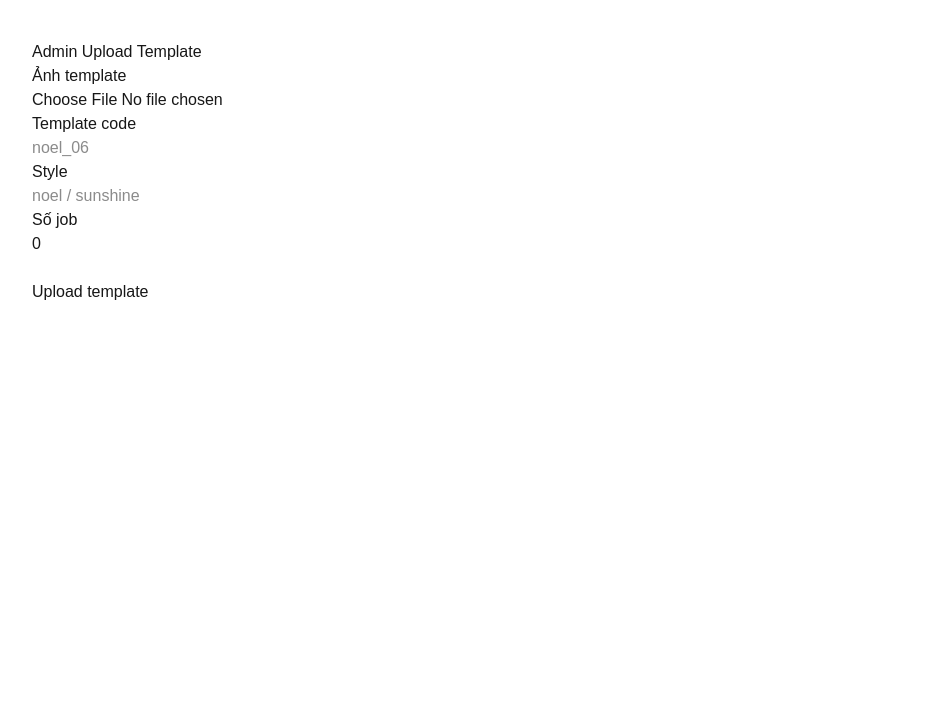
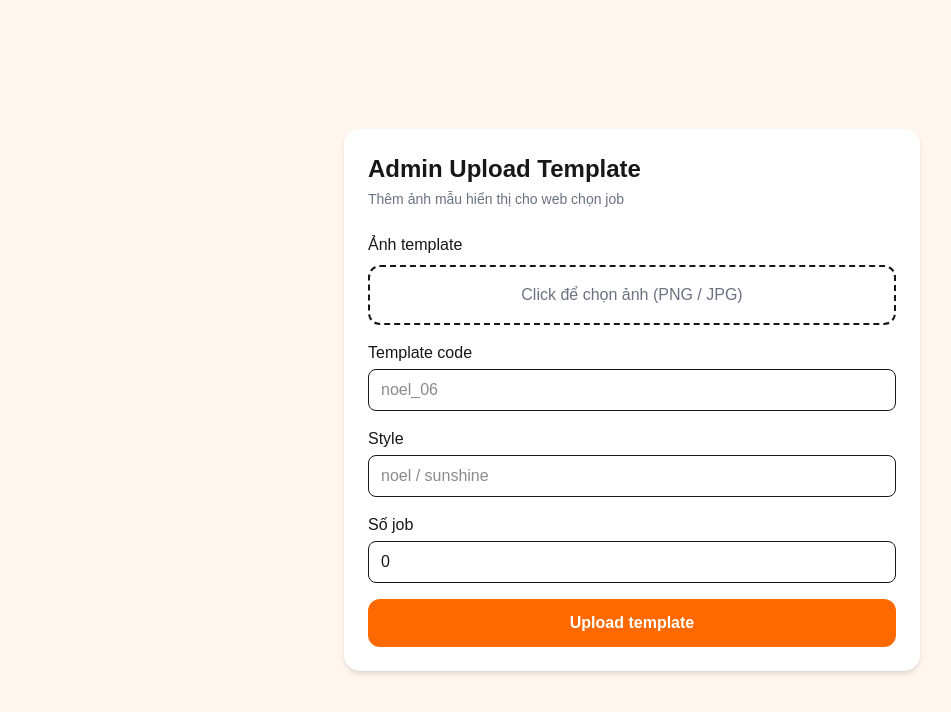
Before and after one commit to tuyendunghappyworkvn-stack/image-request, a Next.js app: page /admin/template in a window 1280 px wide. Shown: the top 712 px of the page, without its empty margins (8-959 px from the left). Built offline with nearby package versions, Linux system fonts and the light colour scheme.

Commit message:
Style admin upload template page

```diff
--- a/app/admin/template/page.tsx
+++ b/app/admin/template/page.tsx
@@ -4,21 +4,20 @@ import { useState } from "react";
 
 export default function AdminTemplatePage() {
   const [file, setFile] = useState<File | null>(null);
+  const [preview, setPreview] = useState<string | null>(null);
   const [templateCode, setTemplateCode] = useState("");
   const [style, setStyle] = useState("");
   const [jobCount, setJobCount] = useState<number>(0);
   const [loading, setLoading] = useState(false);
-  const [result, setResult] = useState("");
 
   async function handleSubmit(e: React.FormEvent) {
     e.preventDefault();
     if (!file) {
-      alert("Chưa chọn ảnh");
+      alert("Vui lòng chọn ảnh template");
       return;
     }
 
     setLoading(true);
-    setResult("");
 
     const formData = new FormData();
     formData.append("file", file);
@@ -26,72 +25,102 @@ export default function AdminTemplatePage() {
     formData.append("style", style);
     formData.append("job_count", String(jobCount));
 
-    const res = await fetch("/api/lark/create-template", {
+    await fetch("/api/lark/create-template", {
       method: "POST",
       body: formData,
     });
 
-    const data = await res.json();
-    setResult(JSON.stringify(data, null, 2));
     setLoading(false);
+    alert("Upload thành công (test)");
   }
 
   return (
-    <div style={{ padding: 40, maxWidth: 600 }}>
-      <h1>Admin Upload Template</h1>
+    <div className="min-h-screen bg-[#FFF6ED] flex items-center justify-center px-4">
+      <div className="w-full max-w-xl bg-white rounded-2xl shadow-md p-6">
+        <h1 className="text-2xl font-bold mb-1">
+          Admin Upload Template
+        </h1>
+        <p className="text-sm text-gray-500 mb-6">
+          Thêm ảnh mẫu hiển thị cho web chọn job
+        </p>
 
-      <form onSubmit={handleSubmit}>
+        <form onSubmit={handleSubmit} className="space-y-4">
+          {/* Upload ảnh */}
           <div>
-          <label>Ảnh template</label><br />
+            <label className="font-medium">Ảnh template</label>
+            <div className="mt-2 border-2 border-dashed rounded-xl p-4 text-center cursor-pointer hover:border-orange-400">
               <input
                 type="file"
                 accept="image/*"
-            onChange={(e) => setFile(e.target.files?.[0] || null)}
+                className="hidden"
+                id="upload"
+                onChange={(e) => {
+                  const f = e.target.files?.[0];
+                  setFile(f || null);
+                  if (f) setPreview(URL.createObjectURL(f));
+                }}
               />
+              <label htmlFor="upload" className="cursor-pointer">
+                {preview ? (
+                  <img
+                    src={preview}
+                    className="mx-auto rounded-lg max-h-48"
+                  />
+                ) : (
+                  <p className="text-gray-500">
+                    Click để chọn ảnh (PNG / JPG)
+                  </p>
+                )}
+              </label>
+            </div>
           </div>
 
+          {/* Template code */}
           <div>
-          <label>Template code</label><br />
+            <label className="font-medium">Template code</label>
             <input
+              className="mt-1 w-full border rounded-lg px-3 py-2 focus:outline-none focus:ring-2 focus:ring-orange-400"
+              placeholder="noel_06"
               value={templateCode}
               onChange={(e) => setTemplateCode(e.target.value)}
-            placeholder="noel_06"
               required
             />
           </div>
 
+          {/* Style */}
           <div>
-          <label>Style</label><br />
+            <label className="font-medium">Style</label>
             <input
+              className="mt-1 w-full border rounded-lg px-3 py-2 focus:outline-none focus:ring-2 focus:ring-orange-400"
+              placeholder="noel / sunshine"
               value={style}
               onChange={(e) => setStyle(e.target.value)}
-            placeholder="noel / sunshine"
               required
             />
           </div>
 
+          {/* Job count */}
           <div>
-          <label>Số job</label><br />
+            <label className="font-medium">Số job</label>
             <input
               type="number"
+              className="mt-1 w-full border rounded-lg px-3 py-2 focus:outline-none focus:ring-2 focus:ring-orange-400"
               value={jobCount}
               onChange={(e) => setJobCount(Number(e.target.value))}
               required
             />
           </div>
 
-        <br />
-
-        <button type="submit" disabled={loading}>
+          {/* Button */}
+          <button
+            type="submit"
+            disabled={loading}
+            className="w-full bg-orange-500 hover:bg-orange-600 text-white font-semibold py-3 rounded-xl transition"
+          >
             {loading ? "Đang upload..." : "Upload template"}
           </button>
         </form>
-
-      {result && (
-        <pre style={{ marginTop: 20, background: "#f5f5f5", padding: 10 }}>
-          {result}
-        </pre>
-      )}
+      </div>
     </div>
   );
 }
```
Lines whose indentation alone changed are shown as unchanged.
